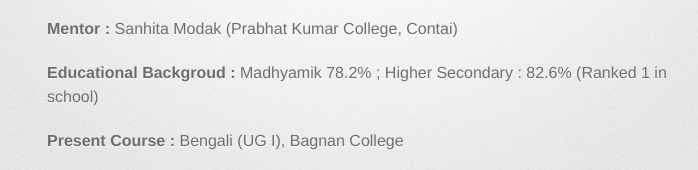
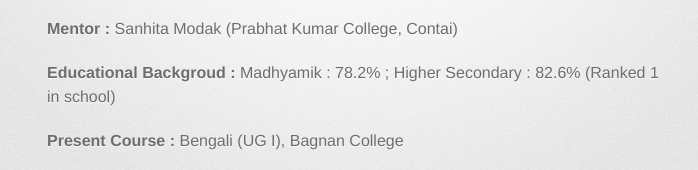
Before and after one commit to srijansujan/papiyapramanick, a plain HTML site: page index.html in a window 1280 px wide. Shown: the part 355-525 px from the top of the page, 283-981 px from the left. Drawn offline with Linux system fonts and the light colour scheme; a web font is replaced by a local one.

Commit message:
Create index.html

```diff
--- a/index.html
+++ b/index.html
@@ -39,7 +39,7 @@
 
 <p><strong>Mentor :</strong> Sanhita Modak (Prabhat Kumar College, Contai)</p>
 
-<p><strong>Educational Backgroud :</strong> Madhyamik 78.2% ; Higher Secondary : 82.6% (Ranked 1 in school)</p>
+<p><strong>Educational Backgroud :</strong> Madhyamik : 78.2% ; Higher Secondary : 82.6% (Ranked 1 in school)</p>
 
 <p><strong>Present Course :</strong> Bengali (UG I), Bagnan College</p>
 
```
